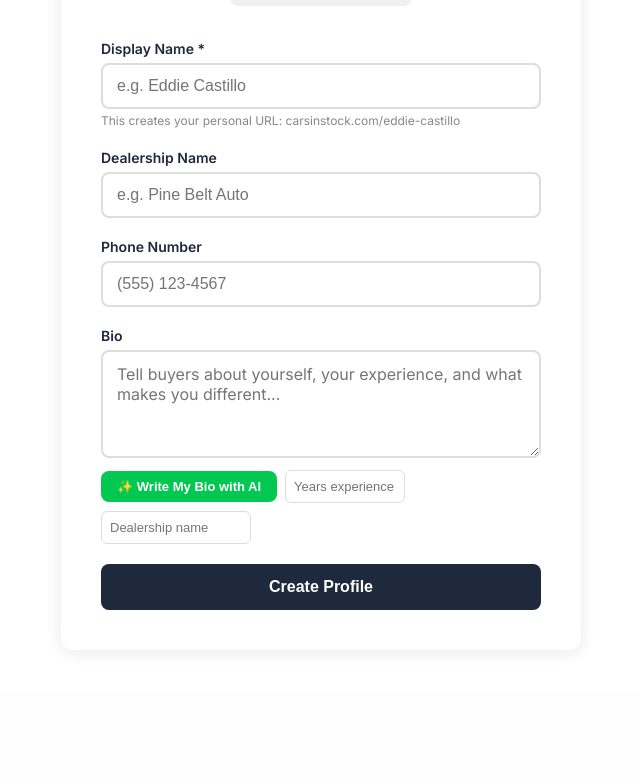
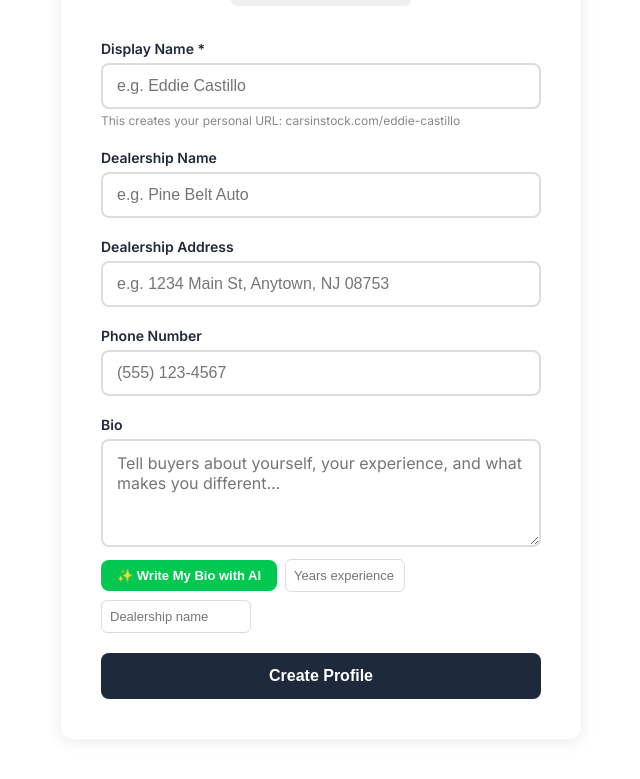
Before and after one commit to Carsinstock/carsinstock, a Flask app: page /profile/setup in a window 1280 px wide. Shown: the part 738-1517 px from the top of the page, without its empty margins (319-959 px from the left). Before the commit the page ends 1389 px from the top, so only its background shows below. Run offline with Flask 3, Linux system fonts and the light colour scheme; the visitor is signed in with stand-in values (Sample User, id 1).

Commit message:
CEO tasks: duplicate URL verified, Pine Belt address removed, dealership address field added, admin email blast with preset templates

```diff
--- a/app/admin/routes.py
+++ b/app/admin/routes.py
@@ -143,7 +143,7 @@ def register_admin_routes(bp):
                         </div>
                         <div style="padding:20px;">{body_html}</div>
                         <div style="border-top:1px solid #eee;padding:20px 0;text-align:center;">
-                            <p style="color:#999;font-size:12px;">Fresh Cars. Real People. | CarsInStock | 76 RT 37 East, Toms River, NJ 08753</p>
+                            <p style="color:#999;font-size:12px;">Fresh Cars. Real People. | CarsInStock.com</p>
                             <p style="color:#999;font-size:11px;"><a href="{unsub_url}" style="color:#999;">Unsubscribe</a></p>
                         </div>
                     </div>
--- a/app/auth/routes.py
+++ b/app/auth/routes.py
@@ -87,7 +87,7 @@ def register():
                     <p style="color:#999;font-size:13px;">This link expires in 24 hours.</p>
                 </div>
                 <div style="border-top:1px solid #eee;padding:20px 0;text-align:center;">
-                    <p style="color:#999;font-size:12px;">Fresh Cars. Real People. | CarsInStock | 76 RT 37 East, Toms River, NJ 08753</p>
+                    <p style="color:#999;font-size:12px;">Fresh Cars. Real People. | CarsInStock.com</p>
                 </div>
             </div>
             """
@@ -187,7 +187,7 @@ def resend_verification():
                 '<a href="' + verify_url + '" style="background-color:#00C851;color:white;padding:14px 32px;text-decoration:none;border-radius:6px;font-size:16px;font-weight:bold;display:inline-block;">Verify My Email</a>'
                 '</div><p style="color:#999;font-size:13px;">This link expires in 24 hours.</p>'
                 '</div><div style="border-top:1px solid #eee;padding:20px 0;text-align:center;">'
-                '<p style="color:#999;font-size:12px;">Fresh Cars. Real People. | CarsInStock | 76 RT 37 East, Toms River, NJ 08753</p>'
+                '<p style="color:#999;font-size:12px;">Fresh Cars. Real People. | CarsInStock.com</p>'
                 '</div></div>'
             )
             try:
@@ -234,7 +234,7 @@ def forgot_password():
                     </div>
                     <div style="border-top: 1px solid #eee; padding: 20px 0; text-align: center;">
                         <p style="color: #999; font-size: 12px; margin: 0;">
-                            Fresh Cars. Real People. | CarsInStock | 76 RT 37 East, Toms River, NJ 08753
+                            Fresh Cars. Real People. | CarsInStock.com
                         </p>
                     </div>
                 </div>
--- a/app/models/salesperson.py
+++ b/app/models/salesperson.py
@@ -16,6 +16,7 @@ class Salesperson(db.Model):
     profile_photo = db.Column(db.String(500))
     cover_photo = db.Column(db.String(500))
     dealership_name = db.Column(db.String(200))
+    dealership_address = db.Column(db.String(500))
     status = db.Column(db.String(50), default='active')
     hired_at = db.Column(db.DateTime, default=datetime.utcnow)
     terminated_at = db.Column(db.DateTime)
--- a/app/salesperson/routes.py
+++ b/app/salesperson/routes.py
@@ -73,6 +73,7 @@ def register_routes(bp):
                 sp.display_name = display_name
                 sp.phone = phone
                 sp.dealership_name = request.form.get("dealership_name", "").strip()
+                sp.dealership_address = request.form.get("dealership_address", "").strip()
                 sp.bio = bio
                 if profile_photo and profile_photo.filename:
                     from app.utils.cloudinary_upload import upload_profile_photo, upload_cover_photo
@@ -96,6 +97,7 @@ def register_routes(bp):
                     email=user.email,
                     bio=bio,
                     dealership_name=request.form.get("dealership_name", "").strip(),
+                    dealership_address=request.form.get("dealership_address", "").strip(),
                     profile_url_slug=slug,
                     status="active",
                     hired_at=datetime.utcnow()
@@ -559,6 +561,7 @@ def register_routes(bp):
         from app.models.vehicle import Vehicle
         from app.models.customer import Customer
         from app.models.chat_conversation import ChatConversation
+        from app.models.user import User
         from app.models import db
         from datetime import datetime
         import json
@@ -598,7 +601,7 @@ def register_routes(bp):
         return render_template("salesperson/dashboard.html", sp=sp,
             active_vehicles=active_vehicles, expired_vehicles=expired_vehicles,
             leads=leads, chats=chats, customers=customers, blast_count=blast_count,
-            trial_days_left=trial_days_left, trial_active=trial_active)
+            trial_days_left=trial_days_left, trial_active=trial_active, is_admin=User.query.get(session.get("user_id")).is_admin)
 
     @bp.route("/customers/import", methods=["GET", "POST"])
     @login_required
@@ -681,6 +684,7 @@ def register_routes(bp):
     @login_required
     def delete_chat(chat_id):
         from app.models.chat_conversation import ChatConversation
+        from app.models.user import User
         from app.models.salesperson import Salesperson
         from app.models import db
         sp = Salesperson.query.filter_by(user_id=session["user_id"]).first()
@@ -701,6 +705,7 @@ def register_routes(bp):
         from app.utils.ai import chatbot_response
         from app.models.salesperson import Salesperson
         from app.models.chat_conversation import ChatConversation
+        from app.models.user import User
         import json
         data = request.get_json()
         message = data.get("message", "")
@@ -779,6 +784,7 @@ Always guide the conversation toward signing up. Be helpful but always be closin
     def chatbot_end():
         from app.models.salesperson import Salesperson
         from app.models.chat_conversation import ChatConversation
+        from app.models.user import User
         from app.utils.email import send_email
         import json
         data = request.get_json()
@@ -834,7 +840,7 @@ Always guide the conversation toward signing up. Be helpful but always be closin
                 {transcript_html}
             </div>
             <div style="border-top: 1px solid #eee; padding: 20px 0; text-align: center;">
-                <p style="color: #999; font-size: 12px; margin: 0;">CarsInStock | 76 RT 37 East, Toms River, NJ 08753</p>
+                <p style="color: #999; font-size: 12px; margin: 0;">CarsInStock.com</p>
             </div>
         </div>
         """
@@ -845,3 +851,190 @@ Always guide the conversation toward signing up. Be helpful but always be closin
         except Exception as e:
             print(f"Transcript email error: {e}")
         return jsonify({"success": True})
+
+    # ---- ADMIN EMAIL BLAST ----
+    @bp.route("/admin/blast", methods=["GET", "POST"])
+    @login_required
+    def admin_blast():
+        from app.models import db
+        from app.models.user import User
+        from app.models.salesperson import Salesperson
+        from app.utils.email import send_email
+
+        user = User.query.get(session.get("user_id"))
+        if not user or not user.is_admin:
+            flash("Unauthorized", "error")
+            return redirect("/")
+
+        TEMPLATES = {
+            "welcome": {
+                "name": "Welcome & Announcement",
+                "subject": "Welcome to CarsInStock — Your Personal Storefront is Ready",
+                "body": """
+                    <div style="font-family:Inter,Arial,sans-serif;max-width:600px;margin:0 auto;background:#fff;">
+                        <div style="background:#1E293B;padding:30px;text-align:center;">
+                            <h1 style="color:#fff;margin:0;font-size:24px;">Cars <span style="color:#00C851;">IN STOCK</span></h1>
+                        </div>
+                        <div style="padding:30px 20px;">
+                            <h2 style="color:#1E293B;">Your personal car storefront is here.</h2>
+                            <p style="color:#555;font-size:16px;line-height:1.6;">CarsInStock gives you your own page — <strong>carsinstock.com/your-name</strong> — where buyers can see your real, current inventory and contact you directly.</p>
+                            <p style="color:#555;font-size:16px;line-height:1.6;">No ghost cars. No stale listings. Every vehicle expires after 7 days so customers always see what is actually available.</p>
+                            <div style="text-align:center;margin:30px 0;">
+                                <a href="https://carsinstock.com/register" style="background:#00C851;color:#fff;padding:14px 32px;border-radius:8px;text-decoration:none;font-weight:bold;font-size:16px;">Claim Your Page — Free for 14 Days</a>
+                            </div>
+                            <p style="color:#555;font-size:14px;">Fresh Cars. Real People. That is what CarsInStock is all about.</p>
+                        </div>
+                        <div style="border-top:1px solid #eee;padding:20px 0;text-align:center;">
+                            <p style="color:#999;font-size:12px;">Fresh Cars. Real People. | CarsInStock.com</p>
+                        </div>
+                    </div>"""
+            },
+            "feature": {
+                "name": "Feature Update",
+                "subject": "New on CarsInStock — Check Out What is New",
+                "body": """
+                    <div style="font-family:Inter,Arial,sans-serif;max-width:600px;margin:0 auto;background:#fff;">
+                        <div style="background:#1E293B;padding:30px;text-align:center;">
+                            <h1 style="color:#fff;margin:0;font-size:24px;">Cars <span style="color:#00C851;">IN STOCK</span></h1>
+                        </div>
+                        <div style="padding:30px 20px;">
+                            <h2 style="color:#1E293B;">We have been busy building for you.</h2>
+                            <p style="color:#555;font-size:16px;line-height:1.6;">Here is what is new on your CarsInStock storefront:</p>
+                            <ul style="color:#555;font-size:16px;line-height:2;">
+                                <li>One-click vehicle renewal — keep your best listings fresh</li>
+                                <li>AI-powered chatbot — engages buyers on your page 24/7</li>
+                                <li>Email blast tool — send your inventory to up to 50 customers a day</li>
+                            </ul>
+                            <div style="text-align:center;margin:30px 0;">
+                                <a href="https://carsinstock.com/login" style="background:#00C851;color:#fff;padding:14px 32px;border-radius:8px;text-decoration:none;font-weight:bold;font-size:16px;">Log In & Check It Out</a>
+                            </div>
+                        </div>
+                        <div style="border-top:1px solid #eee;padding:20px 0;text-align:center;">
+                            <p style="color:#999;font-size:12px;">Fresh Cars. Real People. | CarsInStock.com</p>
+                        </div>
+                    </div>"""
+            },
+            "engage": {
+                "name": "Re-Engagement",
+                "subject": "Your CarsInStock Page is Waiting — Buyers Are Looking",
+                "body": """
+                    <div style="font-family:Inter,Arial,sans-serif;max-width:600px;margin:0 auto;background:#fff;">
+                        <div style="background:#1E293B;padding:30px;text-align:center;">
+                            <h1 style="color:#fff;margin:0;font-size:24px;">Cars <span style="color:#00C851;">IN STOCK</span></h1>
+                        </div>
+                        <div style="padding:30px 20px;">
+                            <h2 style="color:#1E293B;">Buyers are searching. Are your cars listed?</h2>
+                            <p style="color:#555;font-size:16px;line-height:1.6;">Your CarsInStock page is your 24/7 digital storefront. When you keep it fresh, buyers find you — not the other way around.</p>
+                            <p style="color:#555;font-size:16px;line-height:1.6;">It only takes 5 minutes to post a few cars. Share your link and let the leads come to you.</p>
+                            <div style="text-align:center;margin:30px 0;">
+                                <a href="https://carsinstock.com/login" style="background:#00C851;color:#fff;padding:14px 32px;border-radius:8px;text-decoration:none;font-weight:bold;font-size:16px;">Update Your Inventory Now</a>
+                            </div>
+                        </div>
+                        <div style="border-top:1px solid #eee;padding:20px 0;text-align:center;">
+                            <p style="color:#999;font-size:12px;">Fresh Cars. Real People. | CarsInStock.com</p>
+                        </div>
+                    </div>"""
+            }
+        }
+
+        results = None
+        if request.method == "POST":
+            template_key = request.form.get("template")
+            if template_key not in TEMPLATES:
+                flash("Invalid template selected", "error")
+                return redirect(url_for("salesperson.admin_blast"))
+
+            template = TEMPLATES[template_key]
+            salespeople = Salesperson.query.filter_by(status="active").all()
+
+            if not salespeople:
+                flash("No active salespeople found", "error")
+                return redirect(url_for("salesperson.admin_blast"))
+
+            sent = 0
+            failed = 0
+            for sp in salespeople:
+                if sp.email:
+                    success = send_email(sp.email, template["subject"], template["body"])
+                    if success:
+                        sent += 1
+                    else:
+                        failed += 1
+
+            results = {"sent": sent, "failed": failed, "template": template["name"]}
+            flash(f"Blast sent: {sent} delivered, {failed} failed", "success" if failed == 0 else "warning")
+
+        return f"""
+        <!DOCTYPE html>
+        <html>
+        <head>
+            <title>Admin Email Blast - CarsInStock</title>
+            <meta name="viewport" content="width=device-width, initial-scale=1">
+            <link href="https://fonts.googleapis.com/css2?family=Inter:wght@400;500;600;700&display=swap" rel="stylesheet">
+            <style>
+                * {{ margin:0; padding:0; box-sizing:border-box; }}
+                body {{ font-family:Inter,sans-serif; background:#f1f5f9; }}
+                .header {{ background:#1E293B; padding:20px 30px; display:flex; justify-content:space-between; align-items:center; }}
+                .header h1 {{ color:#fff; font-size:20px; }}
+                .header h1 span {{ color:#00C851; }}
+                .header a {{ color:#94a3b8; text-decoration:none; font-size:14px; }}
+                .container {{ max-width:800px; margin:30px auto; padding:0 20px; }}
+                h2 {{ color:#1E293B; margin-bottom:20px; }}
+                .template-card {{ background:#fff; border-radius:12px; padding:24px; margin-bottom:16px; border:2px solid #e2e8f0; cursor:pointer; transition:all 0.2s; }}
+                .template-card:hover {{ border-color:#00C851; }}
+                .template-card.selected {{ border-color:#00C851; background:#f0fdf4; }}
+                .template-card h3 {{ color:#1E293B; margin-bottom:8px; }}
+                .template-card p {{ color:#64748B; font-size:14px; }}
+                .send-btn {{ background:#00C851; color:#fff; border:none; padding:14px 32px; border-radius:8px; font-size:16px; font-weight:600; cursor:pointer; margin-top:20px; }}
+                .send-btn:hover {{ background:#00b348; }}
+                .send-btn:disabled {{ background:#94a3b8; cursor:not-allowed; }}
+                .results {{ background:#fff; border-radius:12px; padding:24px; margin-bottom:20px; border-left:4px solid #00C851; }}
+                .back-link {{ color:#00C851; text-decoration:none; font-size:14px; }}
+            </style>
+        </head>
+        <body>
+            <div class="header">
+                <h1>Cars <span>IN STOCK</span> — Admin Blast</h1>
+                <a href="/salesperson/dashboard">← Back to Dashboard</a>
+            </div>
+            <div class="container">
+                {"<div class='results'><h3>Blast Results</h3><p>Template: " + results['template'] + "</p><p>Sent: " + str(results['sent']) + " | Failed: " + str(results['failed']) + "</p></div>" if results else ""}
+                <h2>Send Email Blast to All Salespeople</h2>
+                <form method="POST" id="blastForm">
+                    <div class="template-card" onclick="selectTemplate('welcome', this)">
+                        <h3>Welcome & Announcement</h3>
+                        <p>Introduce CarsInStock to new salespeople. Includes CTA to claim their page with 14-day free trial.</p>
+                    </div>
+                    <div class="template-card" onclick="selectTemplate('feature', this)">
+                        <h3>Feature Update</h3>
+                        <p>Announce new features like one-click renewal, AI chatbot, and email blast tools.</p>
+                    </div>
+                    <div class="template-card" onclick="selectTemplate('engage', this)">
+                        <h3>Re-Engagement</h3>
+                        <p>Nudge inactive salespeople to update their inventory and start getting leads.</p>
+                    </div>
+                    <input type="hidden" name="template" id="templateInput" value="">
+                    <button type="submit" class="send-btn" id="sendBtn" disabled>Select a Template to Send</button>
+                </form>
+            </div>
+            <script>
+                function selectTemplate(key, el) {{
+                    document.querySelectorAll('.template-card').forEach(c => c.classList.remove('selected'));
+                    el.classList.add('selected');
+                    document.getElementById('templateInput').value = key;
+                    var btn = document.getElementById('sendBtn');
+                    btn.disabled = false;
+                    btn.textContent = 'Send Blast Now';
+                }}
+                document.getElementById('blastForm').addEventListener('submit', function(e) {{
+                    if (!document.getElementById('templateInput').value) {{
+                        e.preventDefault();
+                        alert('Please select a template first');
+                    }} else if (!confirm('Send this blast to ALL active salespeople?')) {{
+                        e.preventDefault();
+                    }}
+                }});
+            </script>
+        </body>
+        </html>
+        """
--- a/app/templates/salesperson/dashboard.html
+++ b/app/templates/salesperson/dashboard.html
@@ -29,6 +29,7 @@
         <button class="tab-btn" onclick="showTab('customers', this)">My Customers</button>
         <button class="tab-btn" onclick="showTab('email', this)">Email Blast</button>
         <button class="tab-btn" onclick="showTab('chats', this)">Chat Transcripts</button>
+        {% if is_admin %}<a href="/salesperson/admin/blast" class="tab-btn" style="background:#1E293B;color:#00C851;text-decoration:none;">⚡ Admin Blast</a>{% endif %}
     </div>
     <!-- MY VEHICLES TAB -->
     <div id="tab-vehicles" class="tab-content active">
--- a/app/templates/salesperson/profile_setup.html
+++ b/app/templates/salesperson/profile_setup.html
@@ -65,6 +65,10 @@
         <div class="form-group">
             <label for="dealership_name">Dealership Name</label>
             <input type="text" id="dealership_name" name="dealership_name" value="{{ sp.dealership_name if sp and sp.dealership_name else '' }}" placeholder="e.g. Pine Belt Auto">
+        </div>
+        <div class="form-group">
+            <label for="dealership_address">Dealership Address</label>
+            <input type="text" id="dealership_address" name="dealership_address" value="{{ sp.dealership_address if sp and sp.dealership_address else '' }}" placeholder="e.g. 1234 Main St, Anytown, NJ 08753">
         </div>
             <label for="phone">Phone Number</label>
             <input type="tel" id="phone" name="phone" value="{{ phone }}" placeholder="(555) 123-4567">
--- a/app/templates/salesperson/public_profile.html
+++ b/app/templates/salesperson/public_profile.html
@@ -60,6 +60,7 @@
             {% endif %}
         <h1>{{ sp.display_name }}</h1>
         {% if sp.dealership_name %}<p style="color:#64748B;font-size:16px;margin-bottom:8px;">{{ sp.dealership_name }}</p>{% endif %}
+        {% if sp.dealership_address %}<p style="color:#64748B;font-size:14px;margin-bottom:8px;">📍 {{ sp.dealership_address }}</p>{% endif %}
         {% if sp.bio %}
         <p class="profile-bio">{{ sp.bio }}</p>
         {% endif %}
--- a/app/utils/email.py
+++ b/app/utils/email.py
@@ -88,7 +88,7 @@ def send_welcome_email(to_email):
         </div>
         <div style="border-top: 1px solid #eee; padding: 20px 0; text-align: center;">
             <p style="color: #999; font-size: 12px; margin: 0;">
-                Fresh Cars. Real People. | CarsInStock | 76 RT 37 East, Toms River, NJ 08753<br>
+                Fresh Cars. Real People. | CarsInStock.com<br>
                 Questions? Reply to sales@carsinstock.com
             </p>
         </div>
@@ -108,7 +108,7 @@ def _build_unsubscribe_footer(customer_id=None):
     return f"""
         <div style="border-top: 1px solid #eee; padding: 20px 0; text-align: center;">
             <p style="color: #999; font-size: 12px; margin: 0;">
-                Fresh Cars. Real People. | CarsInStock | 76 RT 37 East, Toms River, NJ 08753
+                Fresh Cars. Real People. | CarsInStock.com
             </p>
             {unsub_html}
         </div>
```
Also changed, not shown: update_chatbot_pricing.py (deleted, +0 -12 lines), update_dashboard_trial.py (deleted, +0 -56 lines), update_pricing.py (deleted, +0 -27 lines), update_pricing2.py (deleted, +0 -27 lines), update_register.py (deleted, +0 -25 lines), update_terms_pricing.py (deleted, +0 -17 lines), update_verify_flash.py (deleted, +0 -12 lines).
